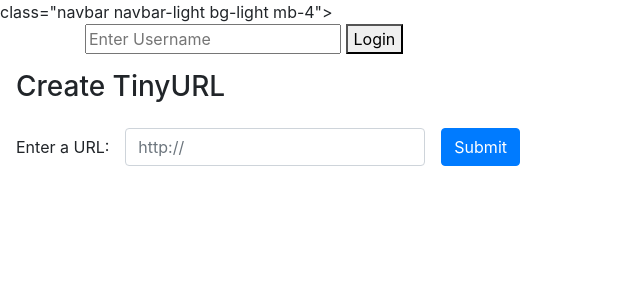
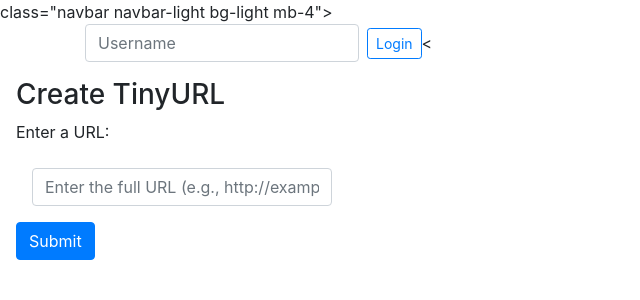
Before and after one commit to amzia99/tinyapp, a Node server app: page /urls/new in a window 1280 px wide. Shown: the top 300 px of the page, without its empty margins (0-640 px from the left). Run offline with Node 20, Linux system fonts and the light colour scheme; some libraries are stand-ins or nearby versions.

Commit message:
modified urls_new.ejs

```diff
--- a/views/partials/_header.ejs
+++ b/views/partials/_header.ejs
@@ -1,14 +1,17 @@
 <header> class="navbar navbar-light bg-light mb-4">
   <div class="container">
   <% if (username) { %>
-    <p>Logged in as: <%= username %>!</p>
-    <form action="/logout" method="POST">
-      <button type="submit">Logout</button>
+    <span class="navbar-text">
+      Logged in as: <strong><%= username %></strong>
+    </span>
+    <form action="/logout" method="POST" class="form-inline ml-2">
+      <button type="submit" class="btn btn-outline-danger btn-sm">Logout</button>
     </form>
   <% } else { %>
-    <form action="/login" method="POST">
-      <input type="text" name="username" placeholder="Enter Username">
-      <button type="submit">Login</button>
+    <form action="/login" method="POST" class="form-inline">
+      <input type="text" name="username" class="form-control mr-2" placeholder="Username">
+      <button type="submit" class="btn btn-outline-primary btn-sm">Login</button> <
     </form>
   <% } %>
+  </div>
 </header>
--- a/views/urls_new.ejs
+++ b/views/urls_new.ejs
@@ -20,15 +20,17 @@
 
   <main style="margin: 1em;">
       <h3>Create TinyURL</h3>
-      <form class="form-inline" action="/urls" method="POST">
+      <form id="create-url-form" class="form-inline" action="/urls" method="POST"></form>
         <div class="form-group mb-2">
-          <label for="longURL">Enter a URL:</label>
+          <label for="longURL" class="mr-2">Enter a URL:</label>
           <input
+            id="longURL"
             class="form-control"
-            type="text"
+            type="url"
             name="longURL"
-            placeholder="http://"
-            style="width: 300px; margin: 1em"
+            placeholder="Enter the full URL (e.g., http://example.com)"
+            style="width: 300px; margin: 1em;"
+            required
           />
         <button type="submit" class="btn btn-primary">Submit</button>
         </div>
@@ -36,3 +38,9 @@
     </main>
   </body>
 </html>
+
+<script src="https://code.jquery.com/jquery-3.3.1.slim.min.js" crossorigin="anonymous"></script>
+<script src="https://cdnjs.cloudflare.com/ajax/libs/popper.js/1.14.6/umd/popper.min.js" crossorigin="anonymous"></script>
+<script src="https://stackpath.bootstrapcdn.com/bootstrap/4.2.1/js/bootstrap.min.js" crossorigin="anonymous"></script>
+</body>
+</html>
```
